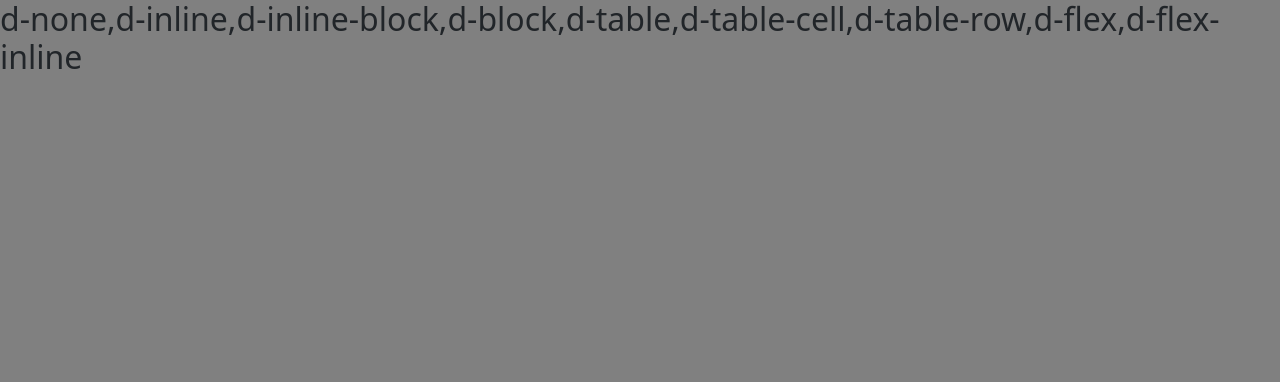
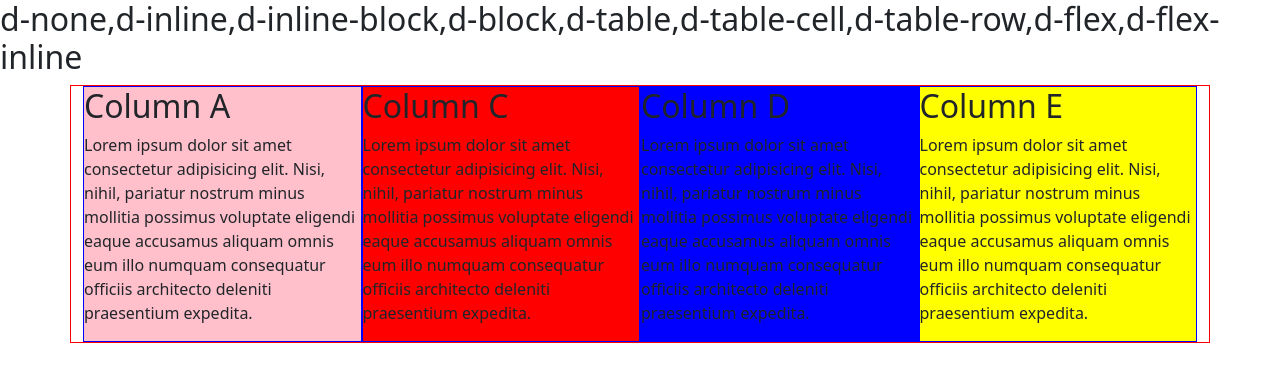
Before and after one commit to ShaownChowdhury/LearnBOOTSTRAP, a plain HTML site: page display classes.html in a window 1280 px wide. Drawn offline with Linux system fonts and the light colour scheme.

Commit message:
modification

```diff
--- a/display classes.html
+++ b/display classes.html
@@ -5,11 +5,61 @@
     <meta name="viewport" content="width=device-width, initial-scale=1.0" />
     <title>Bootsrap Display classes</title>
     <link rel="stylesheet" href="css and js compile/bootstrap.css" />
-    <link rel="stylesheet" href="css and js compile/style.css" />
+    <link rel="stylesheet" href="css and js compile/style2.css" />
   </head>
   <body>
     <h2>
       d-none,d-inline,d-inline-block,d-block,d-table,d-table-cell,d-table-row,d-flex,d-flex-inline
     </h2>
+    <div class="container">
+        <div class="d-flex">
+          <div class="col pink">
+            <h2>Column A</h2>
+            <p>
+              Lorem ipsum dolor sit amet consectetur adipisicing elit. Nisi,
+              nihil, pariatur nostrum minus mollitia possimus voluptate eligendi
+              eaque accusamus aliquam omnis eum illo numquam consequatur officiis
+              architecto deleniti praesentium expedita.
+            </p>
+          </div>
+          <div class="col d-none d-inline-block green">
+            <h2>Column B</h2>
+            <p>
+              Lorem ipsum dolor sit amet consectetur adipisicing elit. Nisi,
+              nihil, pariatur nostrum minus mollitia possimus voluptate eligendi
+              eaque accusamus aliquam omnis eum illo numquam consequatur officiis
+              architecto deleniti praesentium expedita.
+            </p>
+          </div>
+          <div class="col red">
+            <h2>Column C</h2>
+            <p>
+              Lorem ipsum dolor sit amet consectetur adipisicing elit. Nisi,
+              nihil, pariatur nostrum minus mollitia possimus voluptate eligendi
+              eaque accusamus aliquam omnis eum illo numquam consequatur officiis
+              architecto deleniti praesentium expedita.
+            </p>
+          </div>
+          <div class="col blue">
+            <h2>Column D</h2>
+            <p>
+              Lorem ipsum dolor sit amet consectetur adipisicing elit. Nisi,
+              nihil, pariatur nostrum minus mollitia possimus voluptate eligendi
+              eaque accusamus aliquam omnis eum illo numquam consequatur officiis
+              architecto deleniti praesentium expedita.
+            </p>
+          </div>
+          <div class="col yellow">
+            <h2>Column E</h2>
+            <p>
+              Lorem ipsum dolor sit amet consectetur adipisicing elit. Nisi,
+              nihil, pariatur nostrum minus mollitia possimus voluptate eligendi
+              eaque accusamus aliquam omnis eum illo numquam consequatur officiis
+              architecto deleniti praesentium expedita.
+            </p>
+          </div>
+        </div>
+      </div>
+    </div>
   </body>
 </html>
```
